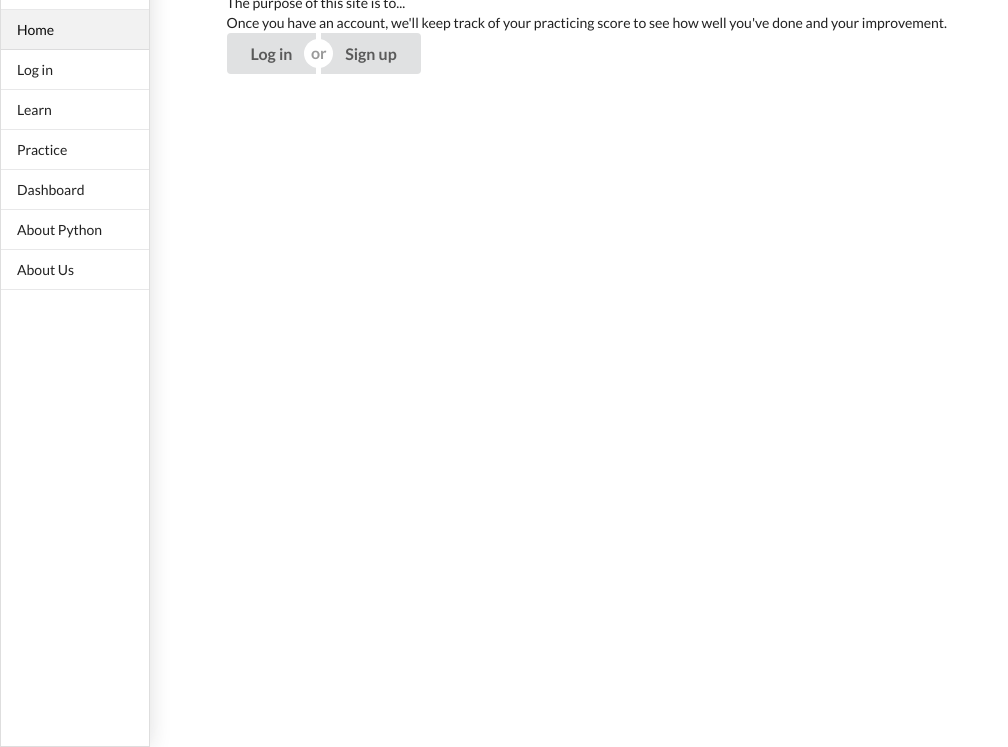
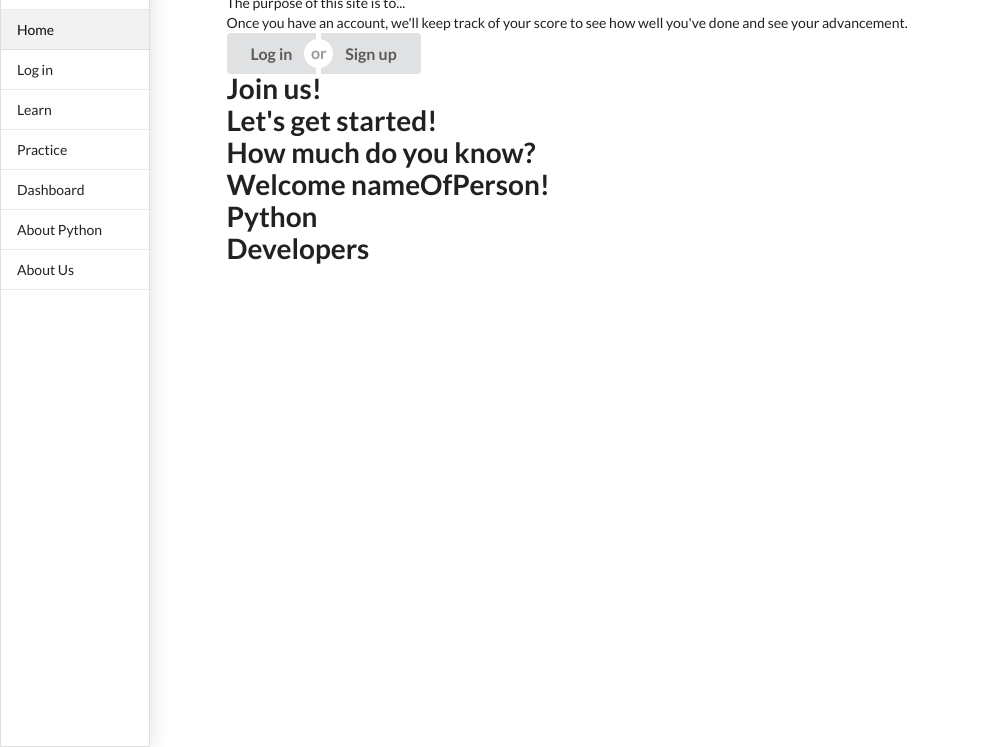
Before and after one commit to RenatoSanchez006/Simple-Python, a plain HTML site: page index.html in a window 1280 px wide. Shown: the part 53-800 px from the top of the page, without its empty margins (0-1008 px from the left). Drawn offline with nearby package versions, Linux system fonts and the light colour scheme.

Commit message:
Set up html

```diff
--- a/index.html
+++ b/index.html
@@ -11,6 +11,7 @@
 
 <body>
 	<!-- revisar overlapping de sidebar -->
+	<!-- Menu -->
 	<div class="ui left thin visible sidebar vertical menu">
 		<div class="item">
 			<img class="ui mini image" src="./img/logo.png">
@@ -25,6 +26,7 @@
 		<a class="item">About Us</a>
 	</div>
 	<div class="pusher">
+		<!-- Home page -->
 		<div class="ui container">
 			<h1 class="ui header">
 				Simple Python
@@ -35,19 +37,60 @@
 			</div>
 			<!-- Benefits -->
 			<div class="ui">
-				<p>Once you have an account, we'll keep track of your practicing score to see how well
-					you've
-					done and your improvement.</p>
+				<p>Once you have an account, we'll keep track of your score to see how well
+					you've done and see your advancement.</p>
 			</div>
-			<!-- Log in or sign up -->
-			<!-- <div class="ui centered grid"> -->
+			<!-- Log in or sign up  buttons-->
 			<div class="ui large buttons">
 				<button class="ui button">Log in</button>
 				<div class="or"></div>
 				<button class="ui button">Sign up</button>
 			</div>
 		</div>
+
+		<!-- Log in or sign up page -->
+		<div class="ui container">
+			<h1 class="ui header">
+				Join us!
+			</h1>
+		</div>
+
+		<!-- Learn page -->
+		<div class="ui container">
+			<h1 class="ui header">
+				Let's get started!
+			</h1>
+		</div>
+
+		<!-- Practice page -->
+		<div class="ui container">
+			<h1 class="ui header">
+				How much do you know?
+			</h1>
+		</div>
+
+		<!-- Dashboard page -->
+		<div class="ui container">
+			<h1 class="ui header">
+				Welcome nameOfPerson!
+			</h1>
+		</div>
+
+		<!-- About python page -->
+		<div class="ui container">
+			<h1 class="ui header">
+				Python
+			</h1>
+		</div>
+
+		<!-- About us page -->
+		<div class="ui container">
+			<h1 class="ui header">
+				Developers
+			</h1>
+		</div>
 	</div>
+
 
 
 
--- a/js/simplePython.js
+++ b/js/simplePython.js
@@ -6,5 +6,3 @@
 	$('.active').removeClass('active');
 	$(this).addClass('active');
 });
-
-//final change
```
